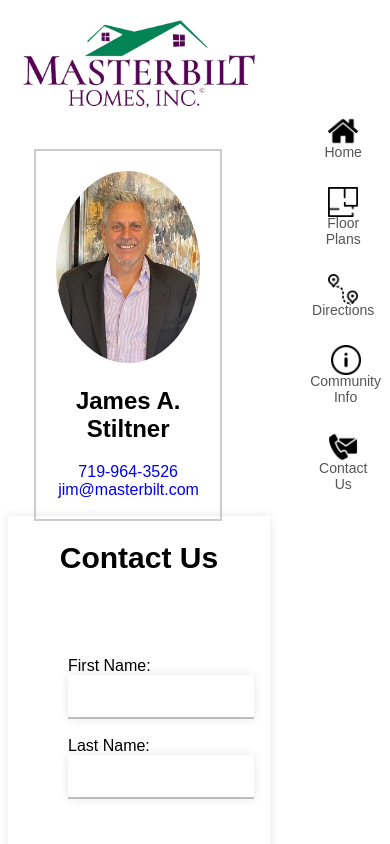
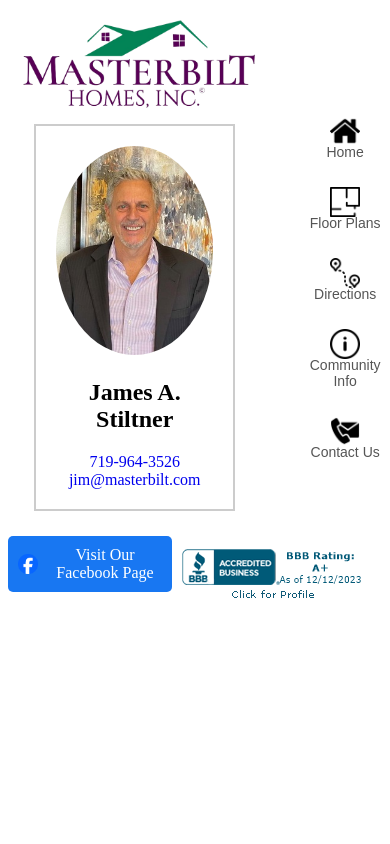
Before and after one commit to ReeceCrook/palomino-townhomes, a React (Create React App) app: page /contactUs in a window 390 px wide. Shown: the top 844 px of the page. Built offline with nearby package versions, Linux system fonts and the light colour scheme.

Commit message:
Changed mobile home page tabs and size and changed Contact Us for better mobile.

```diff
--- a/src/App.css
+++ b/src/App.css
@@ -22,29 +22,13 @@
   }
 }
 
-/* .jimContactInfoContainer {
-  float: left;
+.homeTabs {
+  margin-right: 10px;
+  position: fixed;
+  top: 20%;
+  right: 0;
+  z-index: 1001;
 }
-
-.jimContactInfoContainer:hover {
-  box-shadow: #2b15453d 0 4px 8px 0;
-}
-
-.contactH4 {
-  padding: 2px 16px;
-}
-
-.contactATag {
-  box-shadow: #2b15453d 0 4px 8px 0;
-  padding: 15px;
-  background-color: purple;
-  margin: 5px;
-  color: white;
-}
-
-@media screen and (min-width:0px) and (max-width:640px) {
-
-}*/
 
 .dropdown {
   margin-right: 10px;
@@ -142,10 +126,15 @@
 
 
 @media only screen and (max-width: 600px) {
+  .homeTabs {
+    display: flex;
+    top: 55%;
+    position: fixed;
+  }
   .dropdown {
     top: 13%;
-    left: 78%;
-    width: 20%;
+    left: 76%;
+    width: 25%;
   }
   .palominoLogo {
     width: 100%;
@@ -154,7 +143,7 @@
 
   .homeImageGalleryWrapper {
     float: left;
-    width: 80%;
+    width: 100%;
     .image-gallery-left-nav, .image-gallery-right-nav {
       display: none;
     }
@@ -170,7 +159,7 @@
   }
 
   .communityInfoWrapper {
-    width: 75%;
+    width: 70%;
     float: left;
     font-size: medium;
   }
--- a/src/Components/Contact.js
+++ b/src/Components/Contact.js
@@ -23,15 +23,15 @@
   return (
     <div className='contactUsWrapper'>
       <img src={mbLogo} alt='Masterbilt-Logo' className='mbLogo'/>
+        <div className='businessCard'>
+          <img src={jimPhoto} alt='Profile' />
+          <h2>James A. Stiltner</h2>
+          <a href='tel:7199643526'>719-964-3526</a> <br />
+          <a href='mailto:jim@masterbilt.com'>jim@masterbilt.com</a>
+        </div>
         <div className='contactUsContainer'>
           <div className="contactUsText">
             Contact Us
-          </div>
-          <div className='businessCard'>
-            <img src={jimPhoto} alt='Profile' />
-            <h2>James A. Stiltner</h2>
-            <a href='tel:7199643526'>719-964-3526</a> <br />
-            <a href='mailto:jim@masterbilt.com'>jim@masterbilt.com</a>
           </div>
           <div>
             <form ref={form} onSubmit={sendEmail}>
--- a/src/Components/Directions.js
+++ b/src/Components/Directions.js
@@ -22,7 +22,6 @@
         googleMapsApiKey="AIzaSyB3cApC-B3MXt39hL_s8fyaA3l0Jn_I8rY"
       >
         <GoogleMap
-
           mapContainerStyle={mapContainerStyle}
           center={center}
           zoom={15}
--- a/src/Components/Navbar.js
+++ b/src/Components/Navbar.js
@@ -1,5 +1,5 @@
 import React from "react";
-import { NavLink, useNavigate } from "react-router-dom";
+import { NavLink, useNavigate, useLocation } from "react-router-dom";
 import homeIcon from '../assets/Icons/home.png';
 import floorPlansIcon from '../assets/Icons/blueprint.png'
 import directionsIcon from "../assets/Icons/direction.png";
@@ -9,9 +9,11 @@
 
 function NavBar() {
     const navigate = useNavigate()
+    const location = useLocation();
+    const isHome = location.pathname === '/';
 
     return (
-        <div className="dropdown">
+        <div className={`tabs ${isHome ? 'homeTabs' : 'dropdown'}`}>
             <NavLink
                 to="/"
                 activeclassname="active"
--- a/src/Contact.css
+++ b/src/Contact.css
@@ -58,12 +58,12 @@
 }
 
 .businessCard {
-  width: 30%;
+  width: 15%;
   padding: 20px;
   border: 2px solid #ccc;
   text-align: center;
-  top: 0;
-  right: 100%;
+  top: 23%;
+  left: 2%;
   position: absolute;
 }
 
@@ -125,17 +125,16 @@
 }
 
 @media only screen and (max-width: 600px) {
-  .contactUsContainer .contactUsText{
-    font-size: 30px;
-    font-weight: 600;
+  .contactUsContainer {
+    display: none;
   }
   .mbLogo {
     width: 100%;
-    margin-bottom: 150%;
   }
   .businessCard {
-    width: 55%;
-    top: -50%;
+    position: relative;
+    width: 60%;
+    top: 18%;
     left: 10%;
   }
   .contactUsWrapper {
@@ -170,15 +169,16 @@
     width: 5%;
     float: right;
     position: absolute;
-    margin-top: 65px;
+    margin-top: 20px;
     padding: 10px;
     color: #fff;
     text-decoration: none;
     border-radius: 5px;
-    right: 90%;
+    right: 28%;
   }
 
   .facebookButton {
+    width: 55%;
     position: absolute;
     background-color: #1877f2;
     color: #fff;
```
